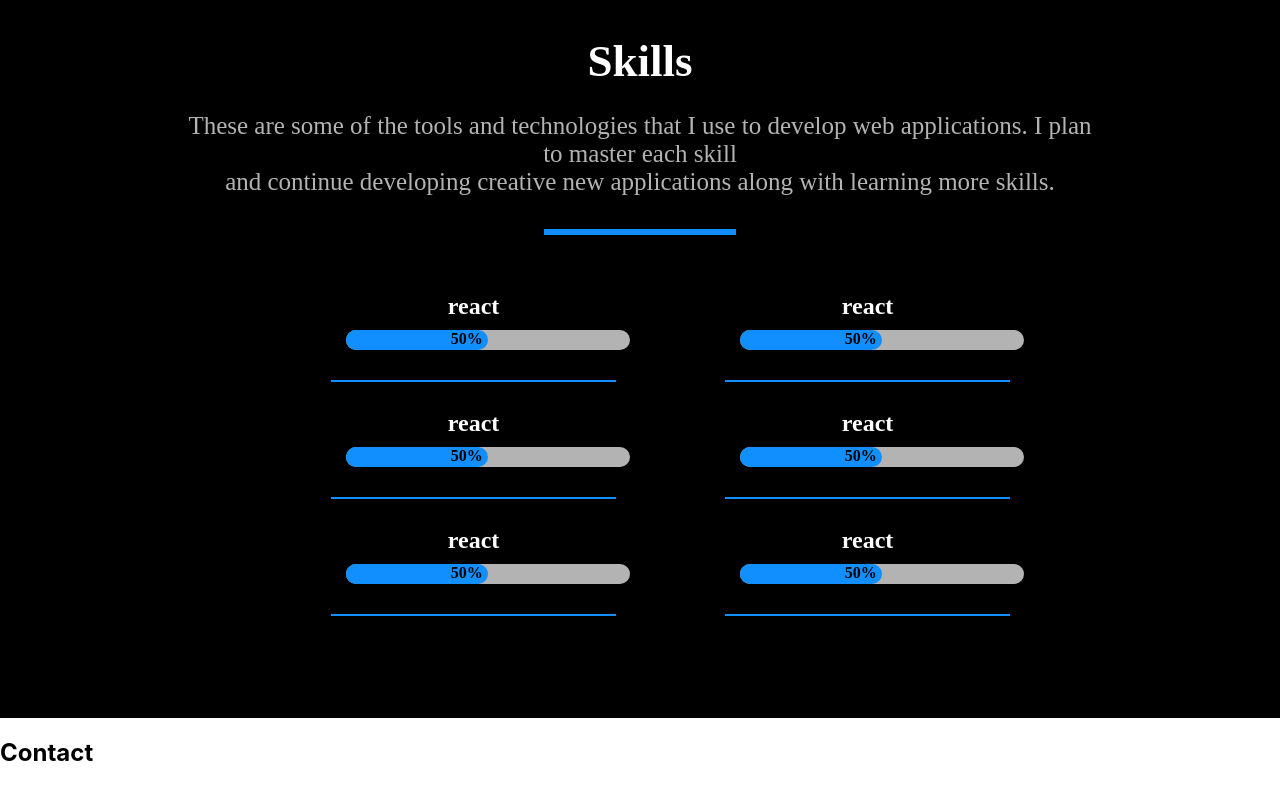
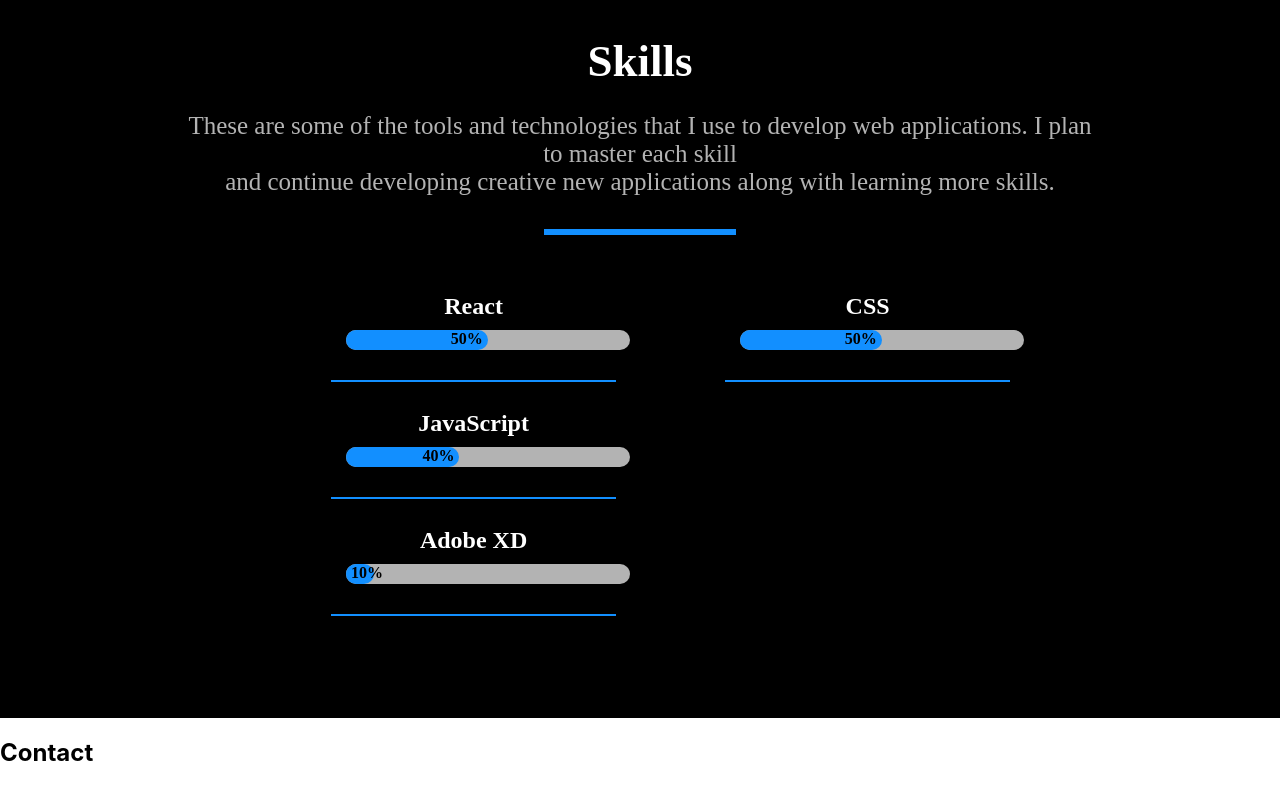
Before and after one commit to jsanch387/web-portfolio, a React (Create React App) app: page / in a window 1280 px wide. Shown: the part 1972-2772 px from the top of the page. Built offline with nearby package versions, Linux system fonts and the light colour scheme; a web font is replaced by a local one.

Commit message:
mapped through skills

```diff
--- a/src/pages/Skills/Skills.tsx
+++ b/src/pages/Skills/Skills.tsx
@@ -2,27 +2,31 @@
 import ProgressBar from "../../components/ProgressBar/ProgressBar";
 import useSkillsStyle from "./Skills.style";
 
-const currentSkills = [
+const skillSetOne = [
   {
     id: 1,
     name: "React",
-    complete: "70",
+    complete: "50",
   },
   {
-    id: 1,
+    id: 2,
     name: "JavaScript",
     complete: "40",
   },
   {
-    id: 1,
-    name: "Adobe",
-    complete: "30",
+    id: 3,
+    name: "Adobe XD",
+    complete: "10",
   },
+];
+
+const skillSetTwo = [
   {
     id: 1,
-    name: "HTML",
-    complete: "90",
+    name: "CSS",
+    complete: "50",
   },
+
 ];
 
 const Skills = (): JSX.Element => {
@@ -42,14 +46,10 @@
         </Grid>
         <Grid container className={classes.skillContainer}>
           <Grid item container xs={6} direction='column'>
-            <ProgressBar title='react' complete='50'/>
-            <ProgressBar title='react' complete='50'/>
-            <ProgressBar title='react' complete='50'/>
+            {skillSetOne.map((skill) => {return (<ProgressBar title={skill.name} complete={skill.complete}/>)})}
           </Grid>
           <Grid item container xs={6} direction='column' >
-            <ProgressBar title='react' complete='50'/>
-            <ProgressBar title='react' complete='50'/>
-            <ProgressBar title='react' complete='50'/>
+          {skillSetTwo.map((skill) => {return (<ProgressBar title={skill.name} complete={skill.complete}/>)})}
           </Grid>
         </Grid>
       </Grid>
```
